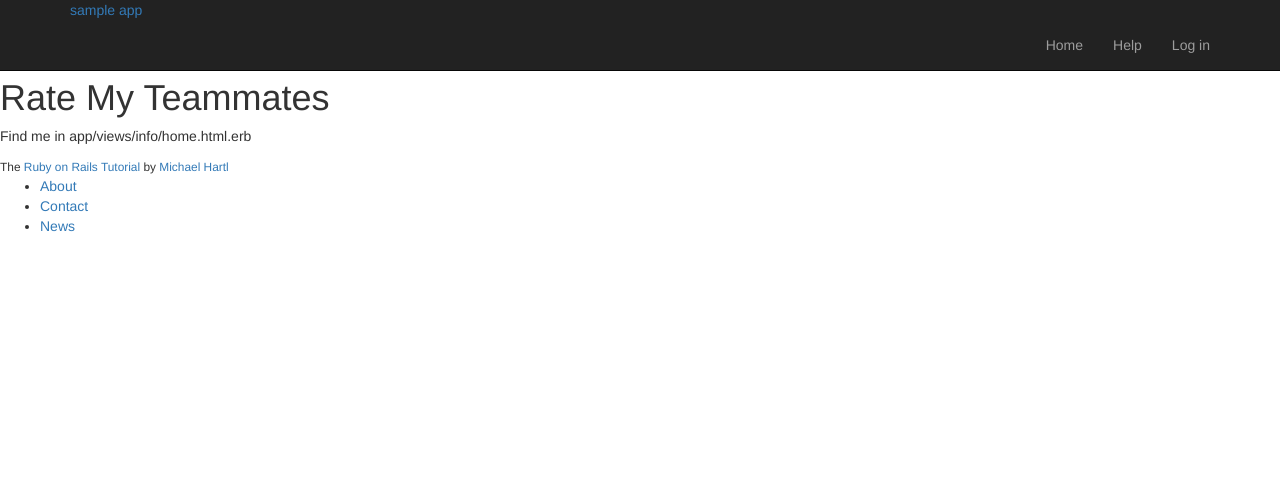
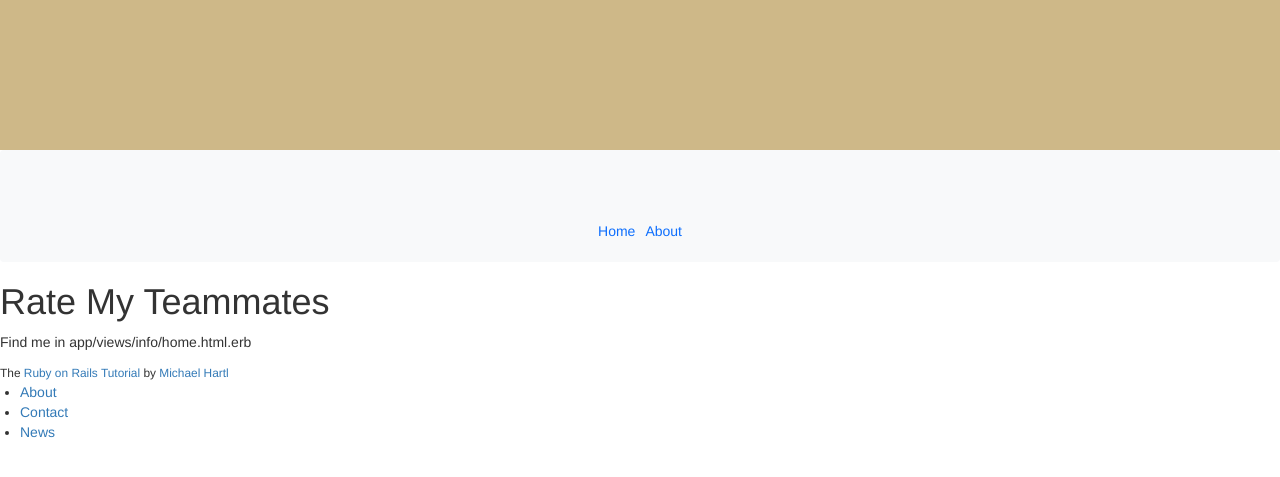
Before and after one commit to cse3901-2021au-giles/bitsplease-project6, a Rails app: template app/views/info/home.html.erb in a window 1280 px wide. Shown: the top 477 px of the page. Run offline with Rails 7, Linux system fonts and the light colour scheme; the template is opened without the code that fills it, so the values that code supplies are empty; style sheets or scripts are compiled from the project's sources; some libraries are stand-ins or nearby versions.

Commit message:
added a navigation bar to pages

```diff
--- a/app/assets/stylesheets/custom.scss
+++ b/app/assets/stylesheets/custom.scss
@@ -1,13 +1,5 @@
 @import "bootstrap-sprockets";
 @import "bootstrap";
-
-body {
-    padding-top: 60px;
-}
-
-h1, h2, h3, h4, h5, h6 {
-    line-height: 1;
-}
 
 section {
     overflow: auto;
@@ -28,3 +20,14 @@ textarea {
 .title {
     font-weight: 700px;
 }
+
+.title-bar{
+    position: relative;
+    min-height: 150px;
+    background-color: RGB(206, 184, 136);
+    text-shadow: 20mm;
+}
+
+.navbar-nav{
+    padding-top: 50px;
+}
--- a/app/views/layouts/_header.html.erb
+++ b/app/views/layouts/_header.html.erb
@@ -1,12 +1,5 @@
-<header class="navbar navbar-fixed-top navbar-inverse">
+<header class="title-bar">
   <div class="container">
-    <%= link_to "sample app", '#', id: "logo" %>
-    <nav>
-      <ul class="nav navbar-nav navbar-right">
-        <li><%= link_to "Home", '#' %></li>
-        <li><%= link_to "Help", '#' %></li>
-        <li><%= link_to "Log in", '#' %></li>
-      </ul>
-    </nav>
+    <title>Rate My Teammates</title>
    </div>
 </header>
--- a/app/views/layouts/application.html.erb
+++ b/app/views/layouts/application.html.erb
@@ -1,9 +1,12 @@
 <!DOCTYPE html>
 <html>
   <head>
-    <title>Rate My Teammates</title>
+    <title class = "center">Rate My Teammates</title>
     <%= csrf_meta_tags %>
     <%= csp_meta_tag %>
+    <link href="https://cdn.jsdelivr.net/npm/bootstrap@5.1.2/dist/css/bootstrap.min.css" rel="stylesheet">
+    <script src="https://cdn.jsdelivr.net/npm/bootstrap@5.1.2/dist/js/bootstrap.bundle.min.js"></script>
+    <meta name="viewport" content="width=device-width, initial-scale=1">
 
     <%= stylesheet_link_tag 'custom', media: 'all', 'data-turbolinks-track': 'reload' %>
     <%= javascript_pack_tag 'application', 'data-turbolinks-track': 'reload' %>
@@ -14,8 +17,23 @@
   </head>
 
   <%= render 'layouts/header'%>
+  <nav class="navbar navbar-expand-sm bg-light">
+
+  <div class="container-fluid">
+    <!-- Links -->
+    <ul class="navbar-nav">
+      <li class="nav-item">
+        <a class="nav-link" href="#Home">Home</a>
+      </li>
+      <li class="nav-item">
+        <a class="nav-link" href="#About">About</a>
+      </li>
+    </ul>
+  </div>
+
+</nav>
   <body>
     <%= yield %>
-    <%= render 'layouts/footer'%>
   </body>
+  <%= render 'layouts/footer'%>
 </html>
```
